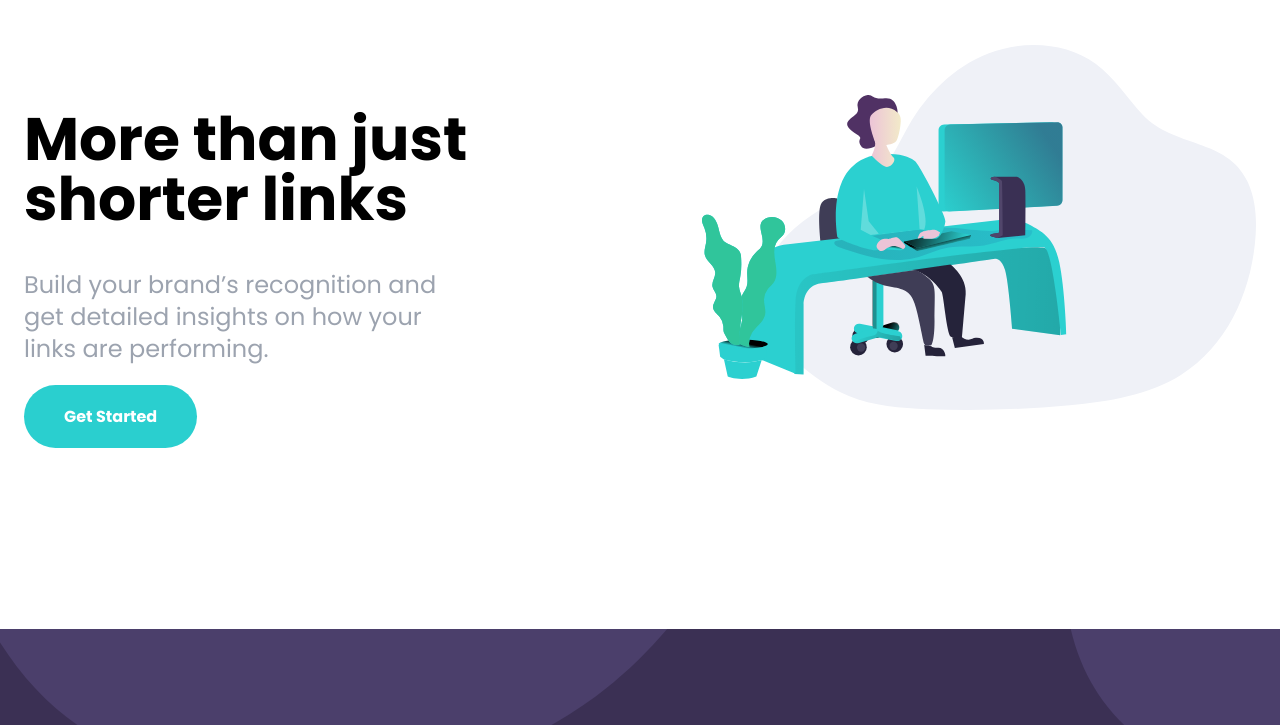
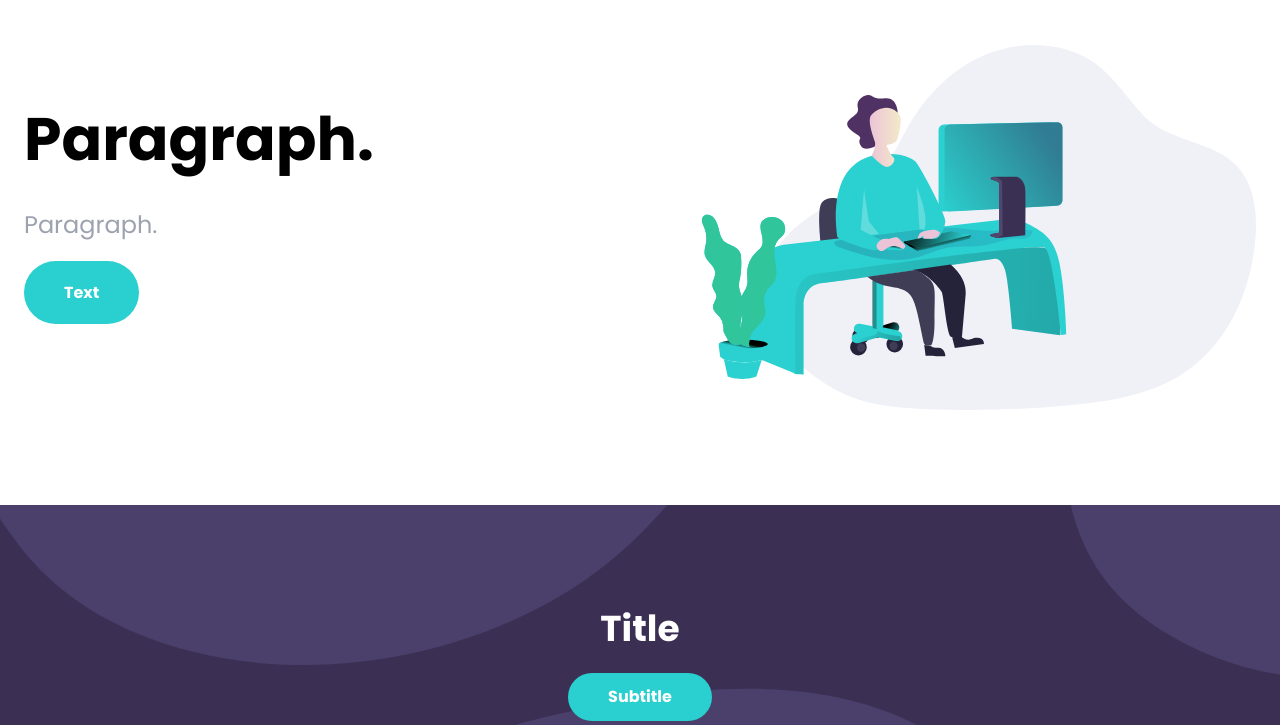
Before and after one commit to GabrielDziekanski25/John_Company_03, a plain HTML site: page index.html in a window 1280 px wide. Shown: the part 75-800 px from the top of the page. Drawn offline with nearby package versions, Linux system fonts and the light colour scheme.

Commit message:
Update index.html

```diff
--- a/index.html
+++ b/index.html
@@ -125,14 +125,14 @@
     <div class="container flex flex-col-reverse mx-auto p-6 lg:flex-row">
       <div class="flex flex-col space-y-10 mb-44 lg:mt-16 lg:w-1/2">
         <h1 class="text-5xl font-bold text-center lg:text-6xl lg:text-left">
-          More than just shorter links
+          Paragraph.
         </h1>
         <p class="text-2xl text-center text-gray-400 lg:max-w-md lg:text-left">
-          Build your brand’s recognition and get detailed insights on how your links are performing.
+          Paragraph.
         </p>
         <div class="mx-auto lg:mx-0">
           <a href="#" class="px-10 py-5 text-2xl font-bold text-white bg-cyan rounded-full lg:text-base hover:opacity-70">
-            Get Started
+            Text
           </a>
         </div>
       </div>
@@ -149,7 +149,7 @@
         Title
       </h5>
       <button class="px-10 py-5 mx-auto text-2xl font-bold text-white rounded-full bg-cyan hover:bg-cyanLight md:text-base md:py-3 focus:outline-none">
-        Title
+        Subtitle
       </button>
     </div>
   </section>
```
